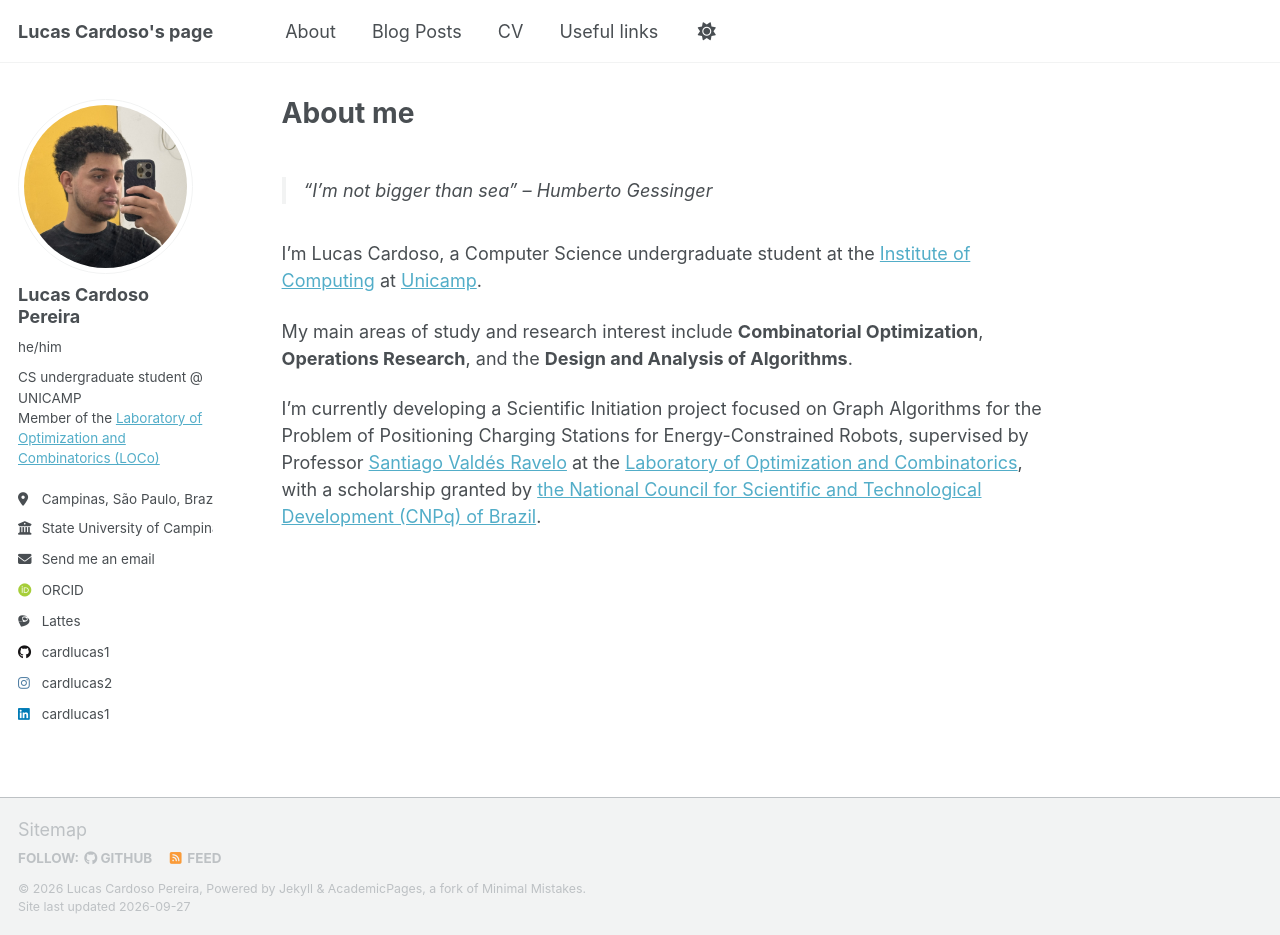
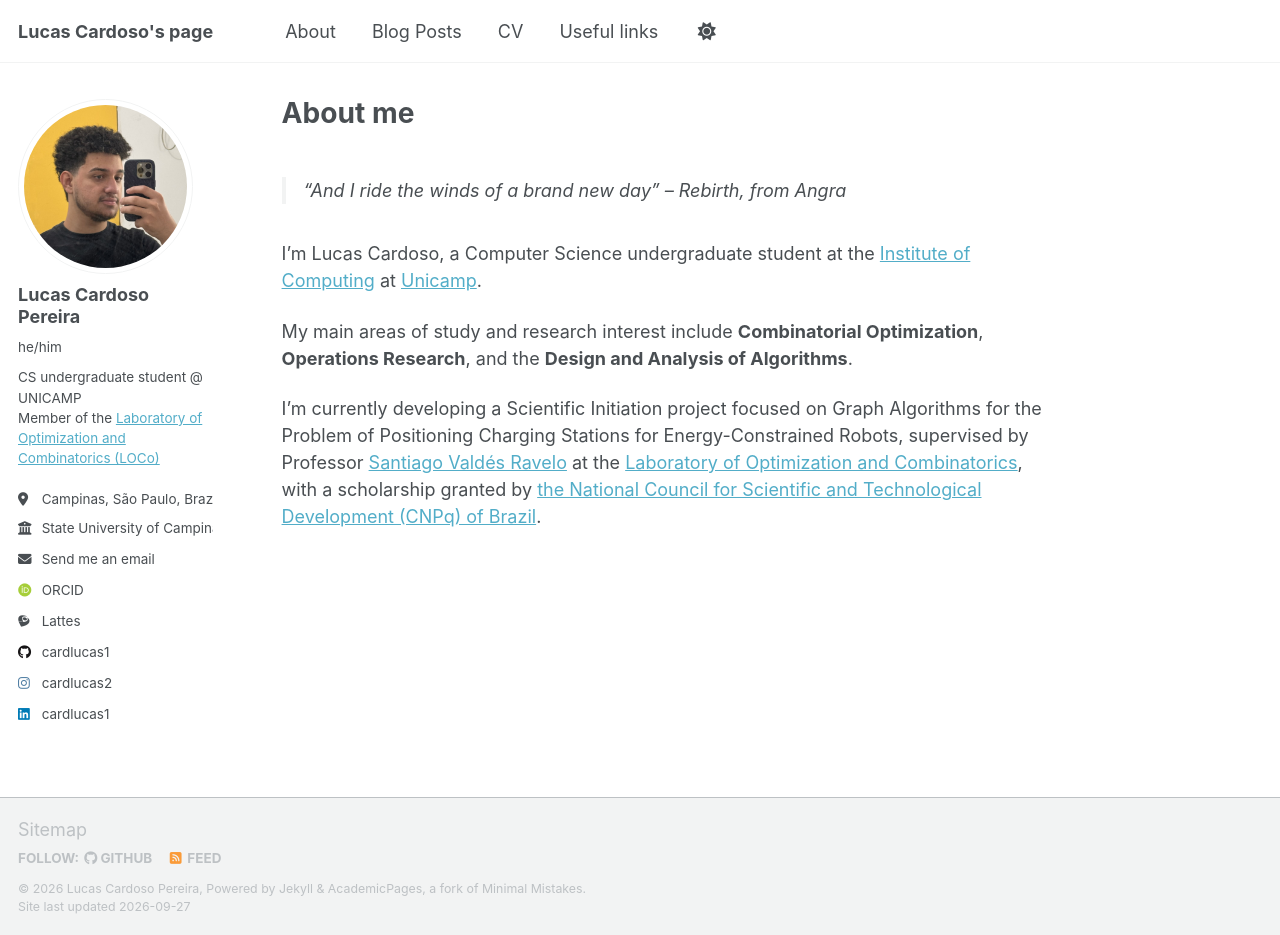
Before and after one commit to cardlucas1/mysite, a Jekyll site: the page built from _pages/about.md, in a window 1280 px wide and 935 px high. Built offline with Jekyll 4.4.1, drawn with Linux system fonts in a browser that asks for light colours; some web fonts are replaced; a script that is not in the unit is left out.

Commit message:
Changed the song headline

```diff
--- a/_pages/about.md
+++ b/_pages/about.md
@@ -55,7 +55,7 @@ For more info
 ------
 More info about configuring Academic Pages can be found in [the guide](https://academicpages.github.io/markdown/), the [growing wiki](https://github.com/academicpages/academicpages.github.io/wiki), and you can always [ask a question on GitHub](https://github.com/academicpages/academicpages.github.io/discussions). The [guides for the Minimal Mistakes theme](https://mmistakes.github.io/minimal-mistakes/docs/configuration/) (which this theme was forked from) might also be helpful. -->
 
-> "I'm not bigger than sea" -- Humberto Gessinger
+> "And I ride the winds of a brand new day" -- Rebirth, from Angra
 
 I'm Lucas Cardoso, a Computer Science undergraduate student at the [Institute of Computing](https://ic.unicamp.br) at [Unicamp](https://unicamp.br).
 
```
